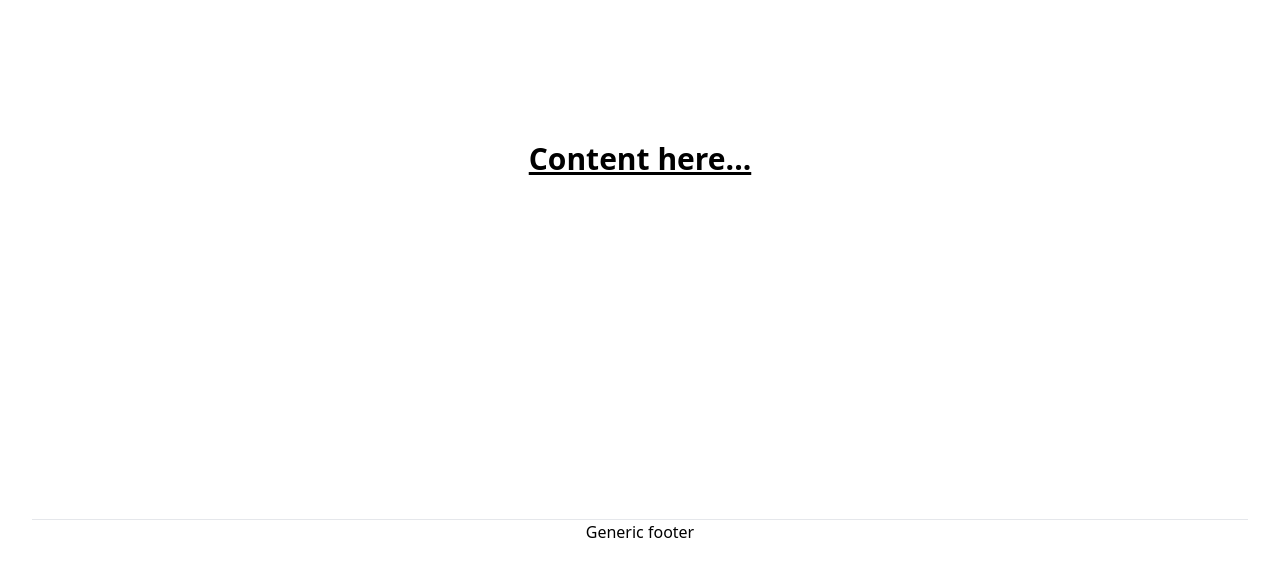
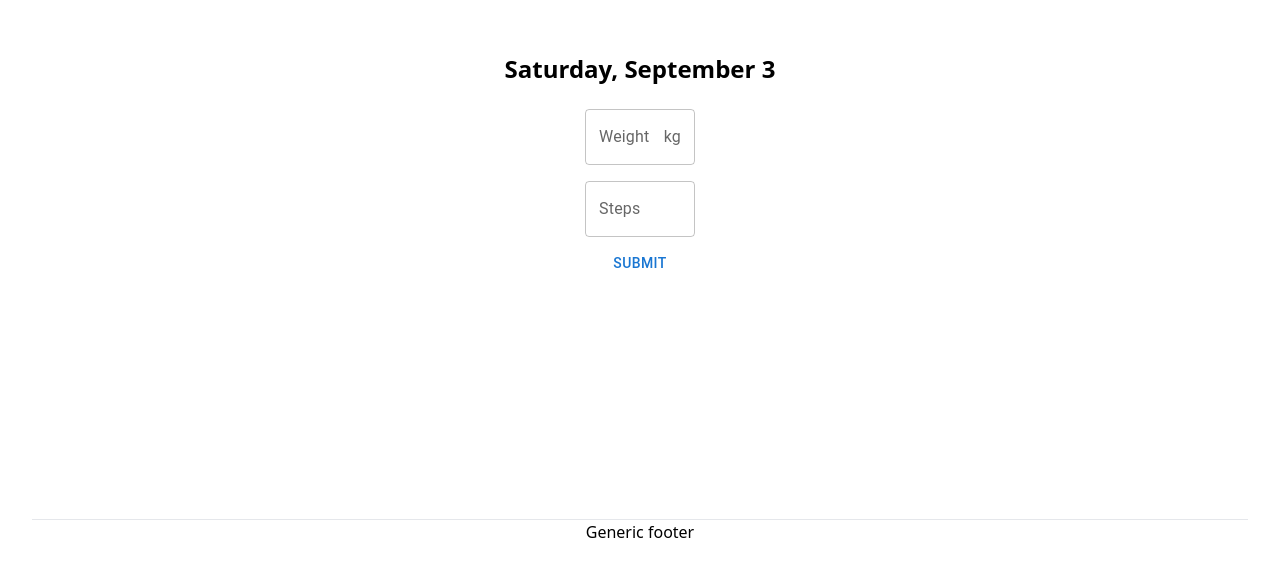
Before and after one commit to austinbooth/health-tracker-pwa, a Next.js app: page / in a window 1280 px wide. Shown: the part 201-778 px from the top of the page. Built offline with nearby package versions, Linux system fonts and the light colour scheme.

Commit message:
adds text fields for weight and steps

```diff
--- a/package.json
+++ b/package.json
@@ -14,7 +14,8 @@
     "@mui/material": "^5.10.3",
     "next": "12.2.5",
     "react": "18.2.0",
-    "react-dom": "18.2.0"
+    "react-dom": "18.2.0",
+    "react-number-format": "^4.9.3"
   },
   "devDependencies": {
     "@types/node": "18.7.14",
--- a/pages/index.tsx
+++ b/pages/index.tsx
@@ -1,8 +1,56 @@
 import type { NextPage } from 'next'
+import { useState, forwardRef } from 'react'
 import Head from 'next/head'
 import Image from 'next/image'
+import Box from '@mui/material/Box'
+import InputAdornment from '@mui/material/InputAdornment'
+import TextField from '@mui/material/TextField'
+import NumberFormat, { InputAttributes } from 'react-number-format'
+import Button from '@mui/material/Button'
+
+interface Values {
+  weight: string
+  steps: string
+}
+
+interface CustomProps {
+  onChange: (event: { target: { name: string; value: string } }) => void;
+  name: string;
+}
+
+const NumberFormatCustom = forwardRef<
+    NumberFormat<InputAttributes>,
+    CustomProps
+  >(function NumberFormatCustom(props, ref) {
+    const { onChange, ...other } = props;
+
+    return (
+      <NumberFormat
+        {...other}
+        getInputRef={ref}
+        onValueChange={(values) => {
+          onChange({
+            target: {
+              name: props.name,
+              value: values.value,
+            },
+          });
+        }}
+        thousandSeparator
+        isNumericString
+      />
+    );
+  });
 
 const Home: NextPage = () => {
+  const [values, setValues] = useState<Values>({
+    weight: '',
+    steps: ''
+  })
+  const todaysDate = new Date().toLocaleString('en-US', { weekday: 'long', month: 'long', day: 'numeric' })
+  const handleChange = (prop: keyof Values) => (event: React.ChangeEvent<HTMLInputElement>) => {
+    setValues((current) => ({ ...current, [prop]: event.target.value }))
+  }
   return (
     <div className="px-8">
       <Head>
@@ -12,9 +60,40 @@ const Home: NextPage = () => {
       </Head>
 
       <main className="flex flex-col justify-center items-center py-16 h-[90vh]">
-        <h1 className="text-3xl font-bold underline">
-          Content here...
+        <h1 className="text-2xl font-bold py-4">
+          {todaysDate}
         </h1>
+
+        <TextField
+          label="Weight"
+          id="weight-input"
+          InputProps={{
+            inputComponent: NumberFormatCustom as any,
+            endAdornment: <InputAdornment position="end">kg</InputAdornment>,
+          }}
+          sx={{ m: 1, width: '12ch' }}
+          value={values.weight}
+          onChange={handleChange('weight')}
+        />
+        <TextField
+          label="Steps"
+          id="steps-input"
+          sx={{ m: 1, width: '12ch' }}
+          value={values.steps}
+          onChange={handleChange('steps')}
+          name="numberformat"
+          InputProps={{ inputComponent: NumberFormatCustom as any }}
+        />
+
+        <Button
+          variant="text"
+          onClick={() => {
+            alert(`Weight: ${values.weight}, steps: ${values.steps}`)
+          }}
+        >
+          Submit
+        </Button>
+
       </main>
 
       <footer className="flex justify-center items-center grow border-t-[1px]">
```
Also changed, not shown: 1 other file (tests, documents, lock files or other folders).
